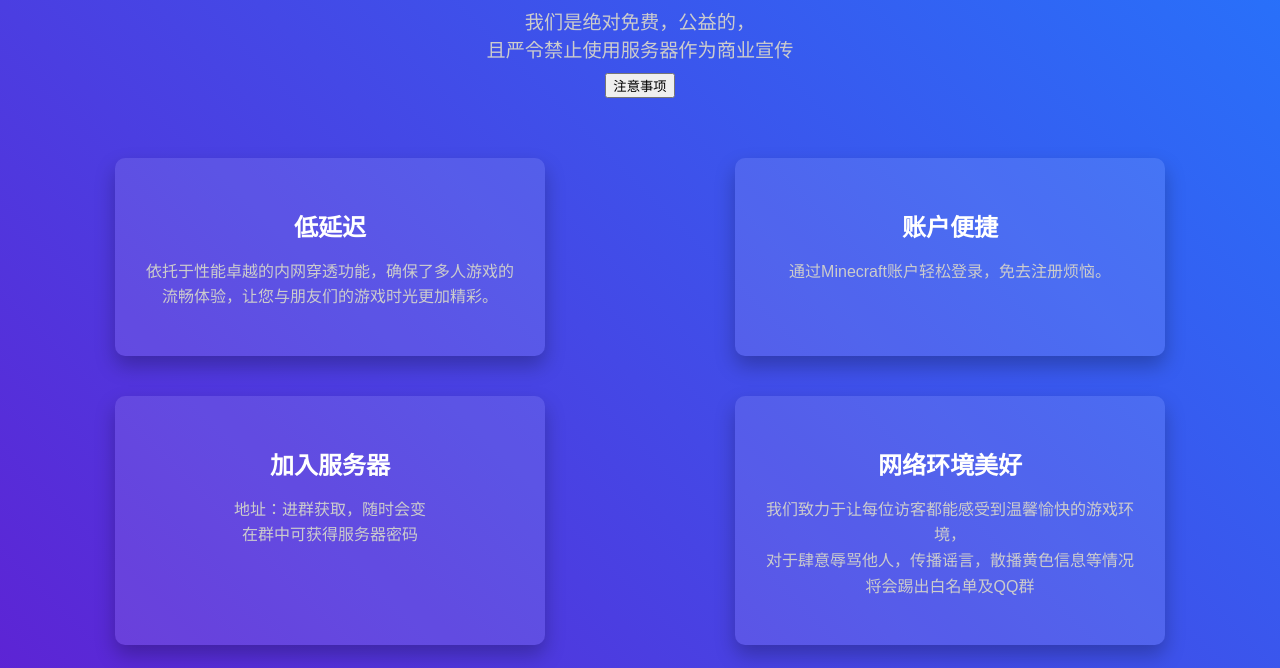
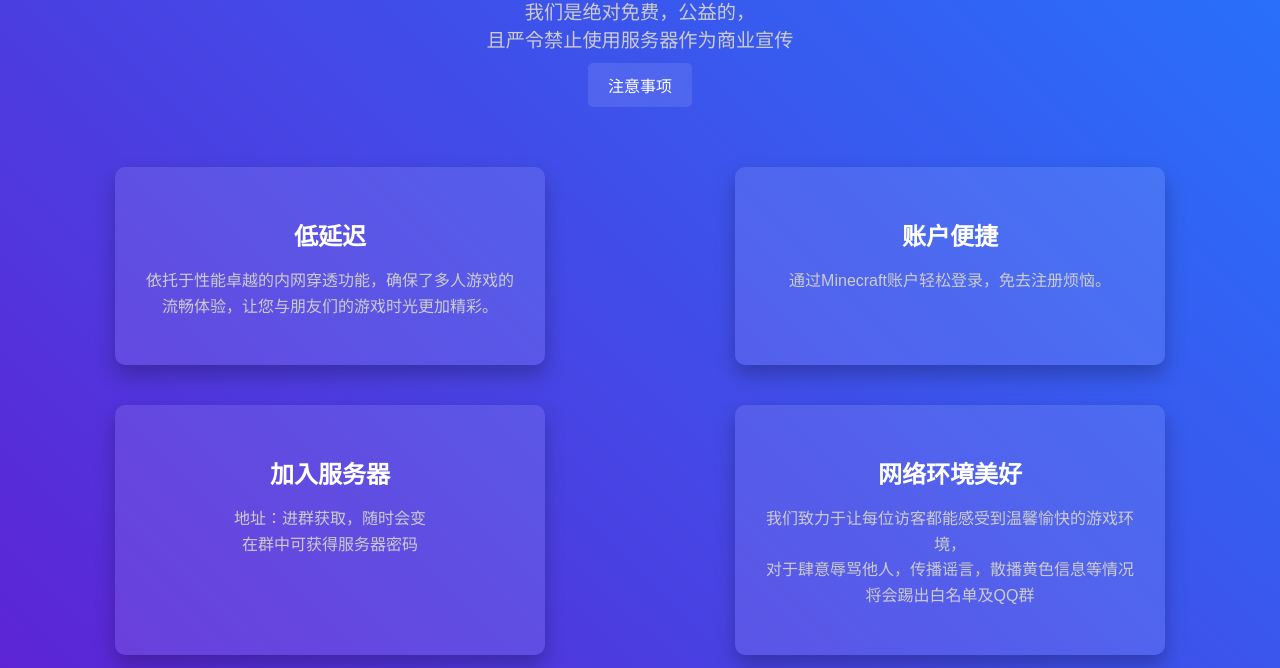
Before and after one commit to mumu5207514/Heart-Of-Blaze-Server, a plain HTML site: page index.html in a window 1280 px wide. Shown: the part 132-800 px from the top of the page. Drawn offline with Linux system fonts and the light colour scheme.

Commit message:
Add files via upload

```diff
--- a/styles.css
+++ b/styles.css
@@ -84,3 +84,28 @@ body, html {
   border-color: #ffffff;
   color: #ffffff;
 }
+.button {
+  display: inline-block;
+  padding: 10px 20px;
+  font-size: 1em;
+  color: #ffffff;
+  background: rgba(255, 255, 255, 0.1);
+  border: none;
+  border-radius: 5px;
+  cursor: pointer;
+  transition: background-color 0.3s ease, transform 0.2s ease-in-out;
+}
+
+.button:hover {
+  background-color: rgba(255, 255, 255, 0.2);
+  transform: translateY(-3px);
+}
+
+.button:active {
+  transform: translateY(1px);
+}
+
+.button:focus {
+  outline: none;
+  box-shadow: 0 0 0 2px rgba(255, 255, 255, 0.5);
+}
```
